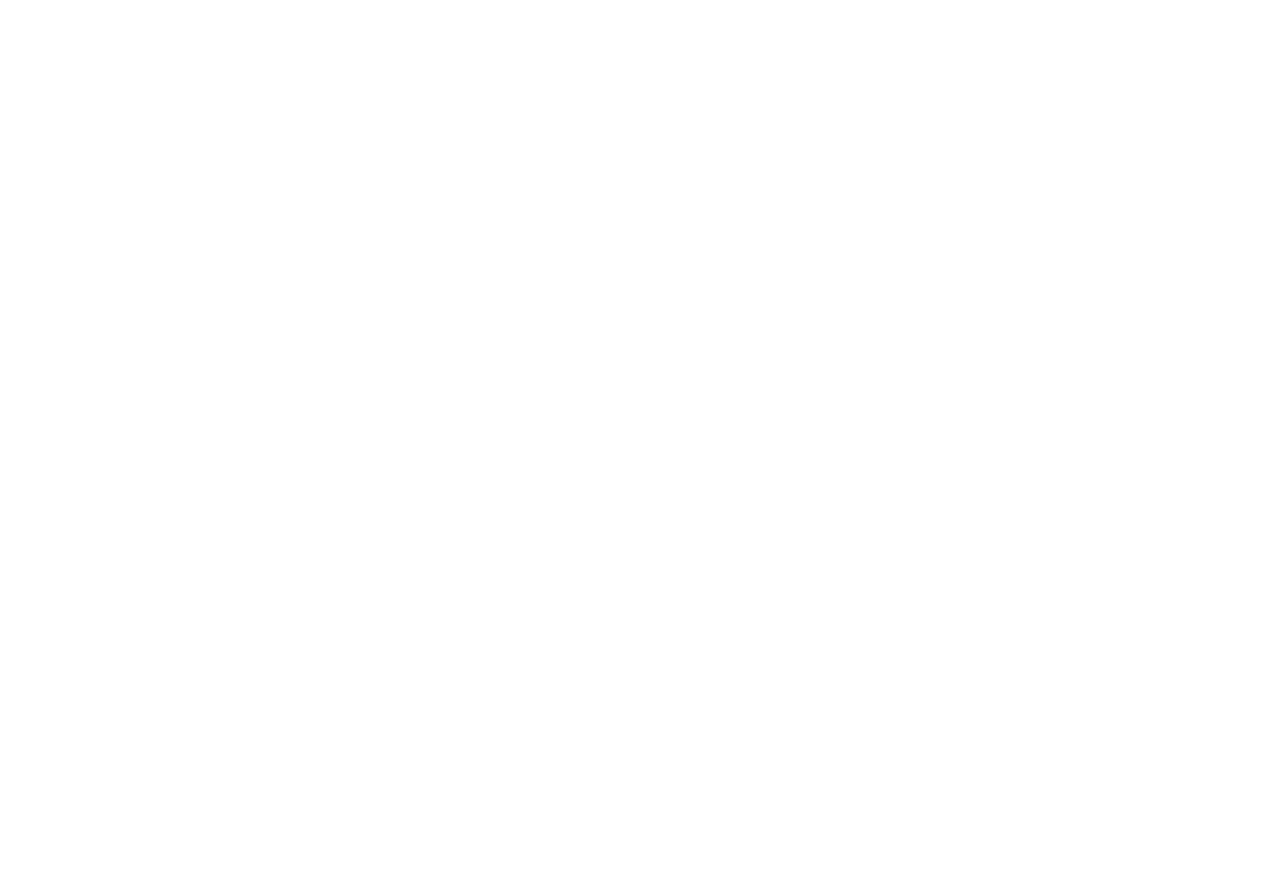
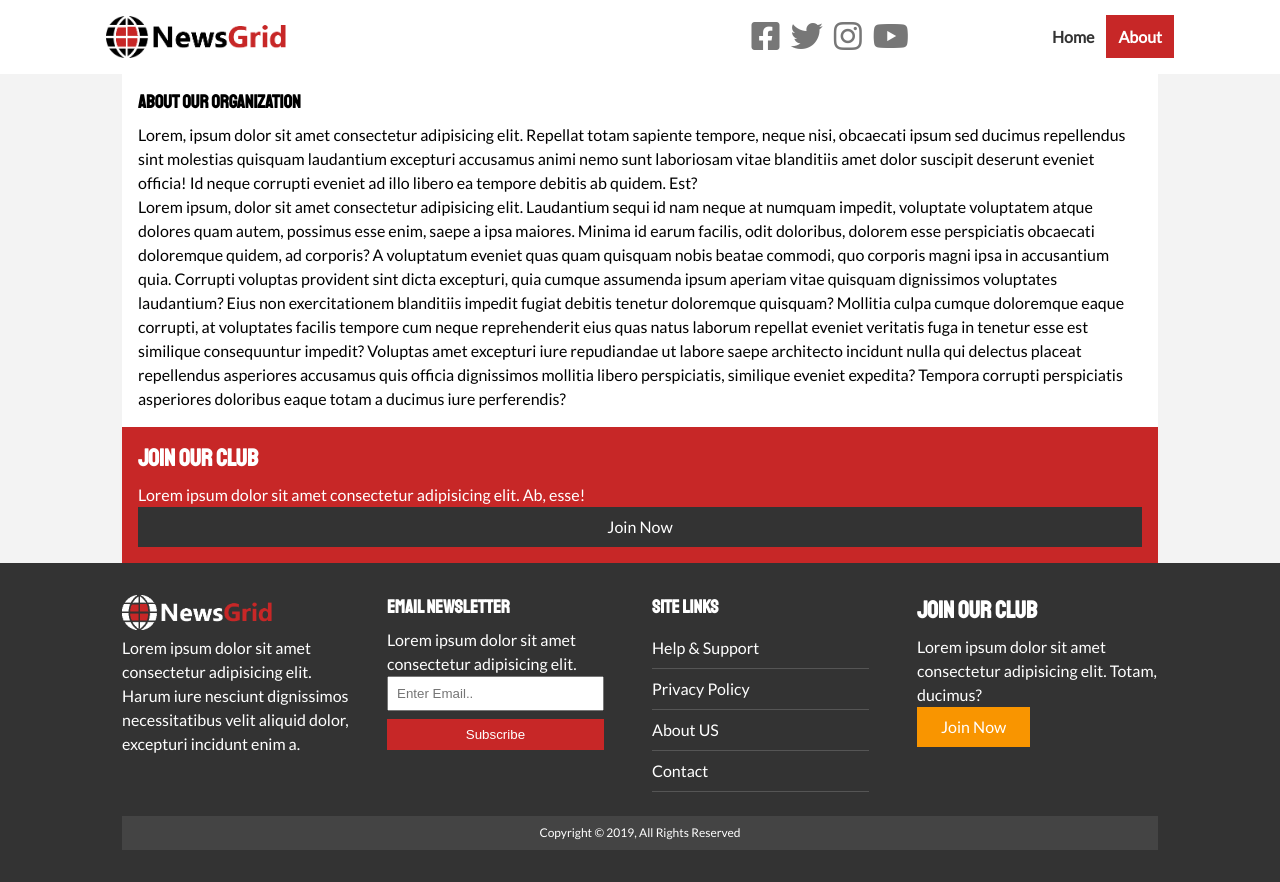
Before and after one commit to PlooJompong/NewsGrid, a plain HTML site: page about.html in a window 1280 px wide. Before the commit the page ends 800 px from the top, so only its background shows below. Drawn offline with Linux system fonts and the light colour scheme.

Commit message:
About page

```diff
--- a/about.html
+++ b/about.html
@@ -3,9 +3,86 @@
 <head>
   <meta charset="UTF-8">
   <meta name="viewport" content="width=device-width, initial-scale=1.0">
-  <title>Document</title>
+  <link rel="stylesheet" href="https://use.fontawesome.com/releases/v5.15.2/css/all.css" integrity="sha384-vSIIfh2YWi9wW0r9iZe7RJPrKwp6bG+s9QZMoITbCckVJqGCCRhc+ccxNcdpHuYu" crossorigin="anonymous">
+  <link rel="preconnect" href="https://fonts.gstatic.com">
+  <link href="https://fonts.googleapis.com/css2?family=Lato&family=Staatliches&display=swap" rel="stylesheet">
+  <link rel="stylesheet" href="css/style.css">
+  <link rel="stylesheet" media="screen and (max-width: 768px)" href="css/mobile.css">
+  <link rel="shortcut icon" type="image/x-icon" href="favicon.ico">
+  <title>NewsGrid | About</title>
 </head>
 <body>
+  <nav id="main-nav">
+    <div class="container">
+      <img src="img/logo.png" alt="logo" class="logo">
+      <div class="social">
+        <a href="http://facebook.com" target="_blank"><i class="fab fa-facebook-square fa-2x"></i></a>
+        <a href="http://twitter.com" target="_blank"><i class="fab fa-twitter fa-2x"></i></a>
+        <a href="http://instagram.com" target="_blank"><i class="fab fa-instagram fa-2x"></i></a>
+        <a href="http://youtube.com" target="_blank"><i class="fab fa-youtube fa-2x"></i></a>
+      </div>
+      <ul>
+        <li><a href="index.html">Home</a></li>
+        <li><a href="about.html" class="current">About</a></li>
+      </ul>
+    </div>
+  </nav>
 
+  <section id="about">
+    <div class="container">
+      <div class="page-container">
+        <article class="card">
+          <h1 class="l-heading">About Our Organization</h1>
+          <p>Lorem, ipsum dolor sit amet consectetur adipisicing elit. Repellat totam sapiente tempore, neque nisi, obcaecati ipsum sed ducimus repellendus sint molestias quisquam laudantium excepturi accusamus animi nemo sunt laboriosam vitae blanditiis amet dolor suscipit deserunt eveniet officia! Id neque corrupti eveniet ad illo libero ea tempore debitis ab quidem. Est?</p>
+          <p>Lorem ipsum, dolor sit amet consectetur adipisicing elit. Laudantium sequi id nam neque at numquam impedit, voluptate voluptatem atque dolores quam autem, possimus esse enim, saepe a ipsa maiores. Minima id earum facilis, odit doloribus, dolorem esse perspiciatis obcaecati doloremque quidem, ad corporis? A voluptatum eveniet quas quam quisquam nobis beatae commodi, quo corporis magni ipsa in accusantium quia. Corrupti voluptas provident sint dicta excepturi, quia cumque assumenda ipsum aperiam vitae quisquam dignissimos voluptates laudantium? Eius non exercitationem blanditiis impedit fugiat debitis tenetur doloremque quisquam? Mollitia culpa cumque doloremque eaque corrupti, at voluptates facilis tempore cum neque reprehenderit eius quas natus laborum repellat eveniet veritatis fuga in tenetur esse est similique consequuntur impedit? Voluptas amet excepturi iure repudiandae ut labore saepe architecto incidunt nulla qui delectus placeat repellendus asperiores accusamus quis officia dignissimos mollitia libero perspiciatis, similique eveniet expedita? Tempora corrupti perspiciatis asperiores doloribus eaque totam a ducimus iure perferendis?</p>
+        </article>
+
+        <aside class="card bg-primary">
+          <h2>Join Our Club</h2>
+          <p>Lorem ipsum dolor sit amet consectetur adipisicing elit. Ab, esse!</p>
+          <a href="#" class="btn btn-dark btn-block">Join Now</a>
+        </aside>
+      </div>
+    </div>
+  </section>
+
+  <!-- Footer  -->
+  <footer id="main-footer" class="py-2">
+    <div class="container footer-container">
+      <div>
+        <img src="img/logo_light.png" alt="NewsGrid">
+        <p>Lorem ipsum dolor sit amet consectetur adipisicing elit. Harum iure nesciunt dignissimos necessitatibus velit aliquid dolor, excepturi incidunt enim a.</p>
+      </div>
+
+      <div>
+        <h3>Email Newsletter</h3>
+        <p>Lorem ipsum dolor sit amet consectetur adipisicing elit.</p>
+        <form>
+          <input type="email" placeholder="Enter Email..">
+          <input type="submit" value="Subscribe" class="btn btn-primary">
+        </form>
+      </div>
+
+      <div>
+        <h3>Site Links</h3>
+        <ul class="list">
+          <li><a href="#">Help & Support</a></li>
+          <li><a href="#">Privacy Policy</a></li>
+          <li><a href="#">About US</a></li>
+          <li><a href="#">Contact</a></li>
+        </ul>
+      </div>
+
+      <div>
+        <h2>Join Our Club</h2>
+        <p>Lorem ipsum dolor sit amet consectetur adipisicing elit. Totam, ducimus?</p>
+        <a href="#" class="btn btn-secondary">Join Now</a>
+      </div>
+
+      <div>
+        <p>Copyright &copy; 2019, All Rights Reserved</p>
+      </div>
+    </div>
+  </footer>
 </body>
 </html>
```
